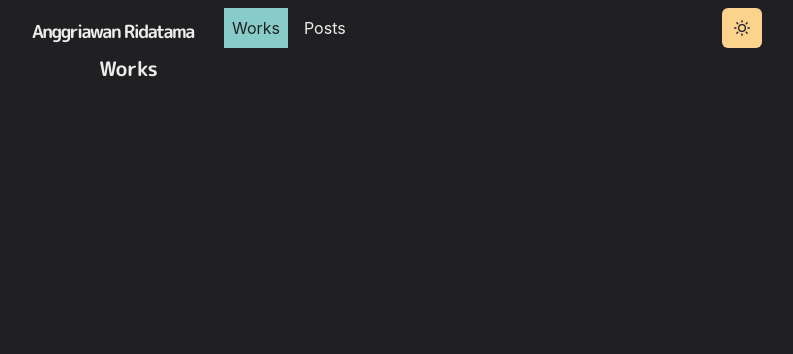
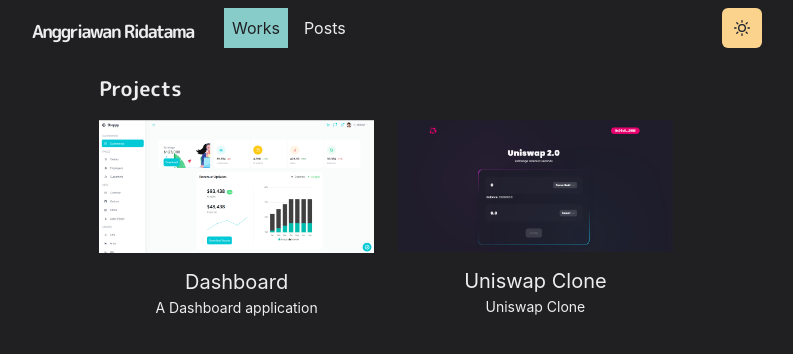
Before and after one commit to anggriawanmr/portfolio, a Next.js app: page /works in a window 1280 px wide. Shown: the top 354 px of the page, without its empty margins (254-1047 px from the left). Built offline with nearby package versions, Linux system fonts and the light colour scheme.

Commit message:
Adding portfolio sample projects :sparkles:

```diff
--- a/components/grid-item.js
+++ b/components/grid-item.js
@@ -1,9 +1,9 @@
 import NextLink from 'next/link';
 import Image from 'next/image';
-import { Box, Text, LinkBox, LinkOverlay, Link } from '@chakra-ui/react';
+import { Box, Text, LinkBox, LinkOverlay } from '@chakra-ui/react';
 import { Global } from '@emotion/react';
 
-export const GridItem = ({ children, href, title, thumbnail }) => {
+export const GridItem = ({ children, href, title, thumbnail }) => (
   <Box w="100%" align="center">
     <LinkBox cursor="pointer">
       <Image
@@ -18,12 +18,12 @@ export const GridItem = ({ children, href, title, thumbnail }) => {
       </LinkOverlay>
       <Text fontSize={14}>{children}</Text>
     </LinkBox>
-  </Box>;
-};
+  </Box>
+);
 
-export const WorkGridItem = ({ children, id, title, thumbnail }) => {
-  <Box w="100%" align="center">
-    <NextLink href={`/works/${id}`}>
+export const WorkGridItem = ({ children, id, title, thumbnail }) => (
+  <Box w="100%" textAlign="center">
+    <NextLink href={`/works/${id}`} passHref scroll={false}>
       <LinkBox cursor="pointer">
         <Image
           src={thumbnail}
@@ -39,8 +39,8 @@ export const WorkGridItem = ({ children, id, title, thumbnail }) => {
         <Text fontSize={14}>{children}</Text>
       </LinkBox>
     </NextLink>
-  </Box>;
-};
+  </Box>
+);
 
 export const GridItemStyle = () => {
   <Global
--- a/pages/works.js
+++ b/pages/works.js
@@ -2,20 +2,34 @@ import { Container, Heading, SimpleGrid, Divider } from '@chakra-ui/react';
 
 import Section from '../components/section';
 import { WorkGridItem } from '../components/grid-item';
+import thumbnailDashboard from '../public/images/works/dashboard.png';
+import thumbUniswapClone from '../public/images/works/uniswap-clone.png';
 
 const Works = () => {
   return (
     <Container>
-      <Heading as="h3" fontSize={20} mb={4}>
-        Works
+      <Heading as="h3" fontSize={20} mb={5} mt={5}>
+        Projects
       </Heading>
+
       <SimpleGrid columns={[1, 1, 2]} gap={6}>
         <Section>
           <WorkGridItem
             id="dashboard"
-            title="dashboard"
-            thumbnail=""
-          ></WorkGridItem>
+            title="Dashboard"
+            thumbnail={thumbnailDashboard}
+          >
+            A Dashboard application
+          </WorkGridItem>
+        </Section>
+        <Section delay={0.1}>
+          <WorkGridItem
+            id="uniswap-clone"
+            title="Uniswap Clone"
+            thumbnail={thumbUniswapClone}
+          >
+            Uniswap Clone
+          </WorkGridItem>
         </Section>
       </SimpleGrid>
     </Container>
```
Also changed, not shown: public/images/works/dashboard.png (added), public/images/works/uniswap-clone.png (added).
